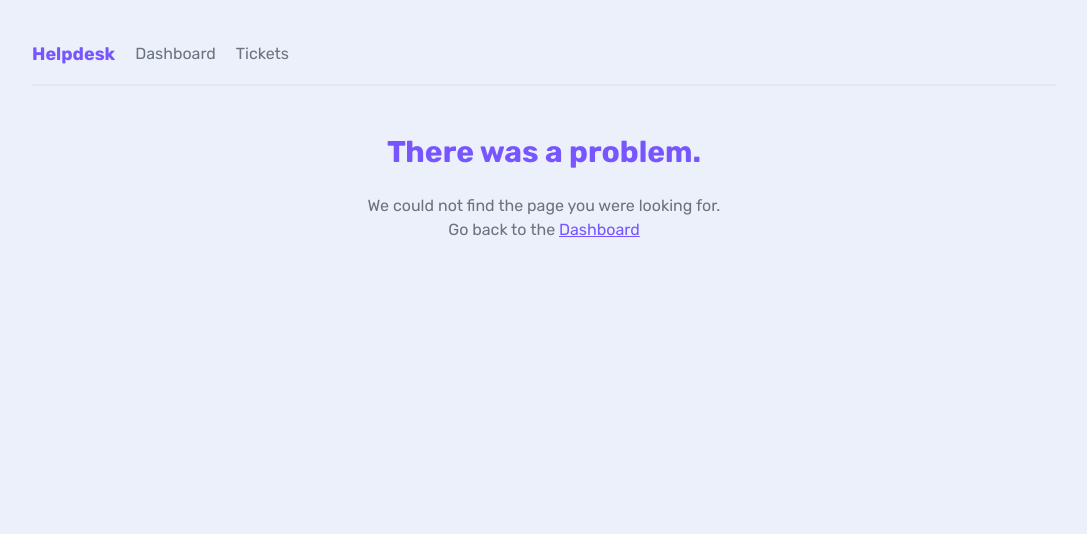
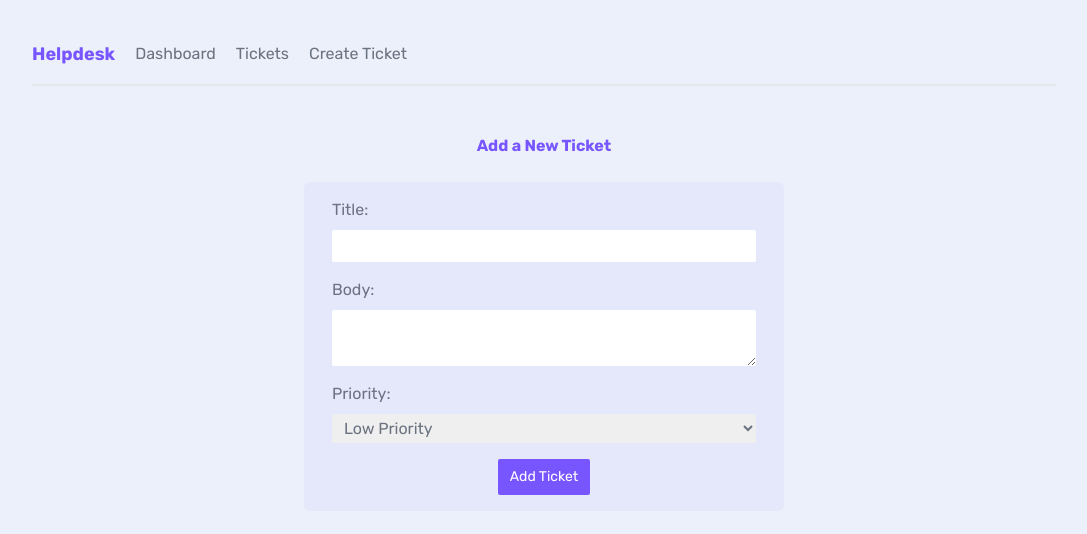
Before and after one commit to Turtel216/Help-Desk, a Next.js app: page /create in a window 1280 px wide. Before the commit this address had no page. Shown: the top 534 px of the page, without its empty margins (96-1183 px from the left). Built offline with nearby package versions, Linux system fonts and the light colour scheme.

Commit message:
Added Create page

```diff
--- a/app/components/Navbar.jsx
+++ b/app/components/Navbar.jsx
@@ -5,6 +5,7 @@
       <h1>Helpdesk</h1>
       <Link href="/">Dashboard</Link>
       <Link href="/tickets">Tickets</Link>
+      <Link href="/create">Create Ticket</Link>
     </nav>
   )
 }
--- /dev/null
+++ b/app/create/CreateForm.jsx
@@ -0,0 +1,73 @@
+"use client"
+
+import { useRouter } from "next/navigation"
+import { useState } from "react"
+
+export default function CreateTicket() {
+  const router = useRouter();
+
+  const [title, setTitle] = useState('');
+  const [body, setBody] = useState('');
+  const [priority, setPriority] = useState('');
+  const [isLoading, setIsLoading] = useState(false);
+
+  const handleSubmit = async (e) => {
+    e.preventDefault();
+    setIsLoading(true);
+
+    const ticket = {
+      title, body, priority, user_email: 'user@mail.com'
+    }
+
+    const res = await fetch('http://localhost:4000/tickets', {
+      method: "POST",
+      headers: {"Content-Type": "application/json"},
+      body: JSON.stringify(ticket)
+    });
+
+    if (res.status === 201) {
+      router.refresh();
+      router.push('/tickets');
+    }
+  }
+
+  return (
+    <form onSubmit={handleSubmit} className="w-1/2">
+      <label>
+        <span>Title:</span>
+        <input
+          required
+          type="text"
+          onChange={(e) => setTitle(e.target.value)}
+          value={title}
+        />
+      </label>
+      <label>
+        <span>Body:</span>
+        <textarea
+          required
+          onChange={(e) => setBody(e.target.value)}
+          value={body}
+        />
+      </label>
+      <label>
+        <span>Priority:</span>
+        <select
+          onChange={(e) => setPriority(e.target.value)}
+          value={priority}
+        >
+          <option value="low">Low Priority</option>
+          <option value="medium">Medium Priority</option>
+          <option value="high">High Priority</option>
+        </select>
+      </label>
+      <button
+        className="btn-primary"
+        disabled={isLoading}
+      >
+      {isLoading && <span>Adding...</span>}
+      {!isLoading && <span>Add Ticket</span>}
+    </button>
+    </form>
+  )
+}
--- /dev/null
+++ b/app/create/page.jsx
@@ -0,0 +1,10 @@
+import CreateForm from './CreateForm'
+
+export default function CreateTicket() {
+  return (
+    <main>
+      <h2 className="text-primary text-center">Add a New Ticket</h2>
+      <CreateForm />
+    </main>
+  )
+}
```
